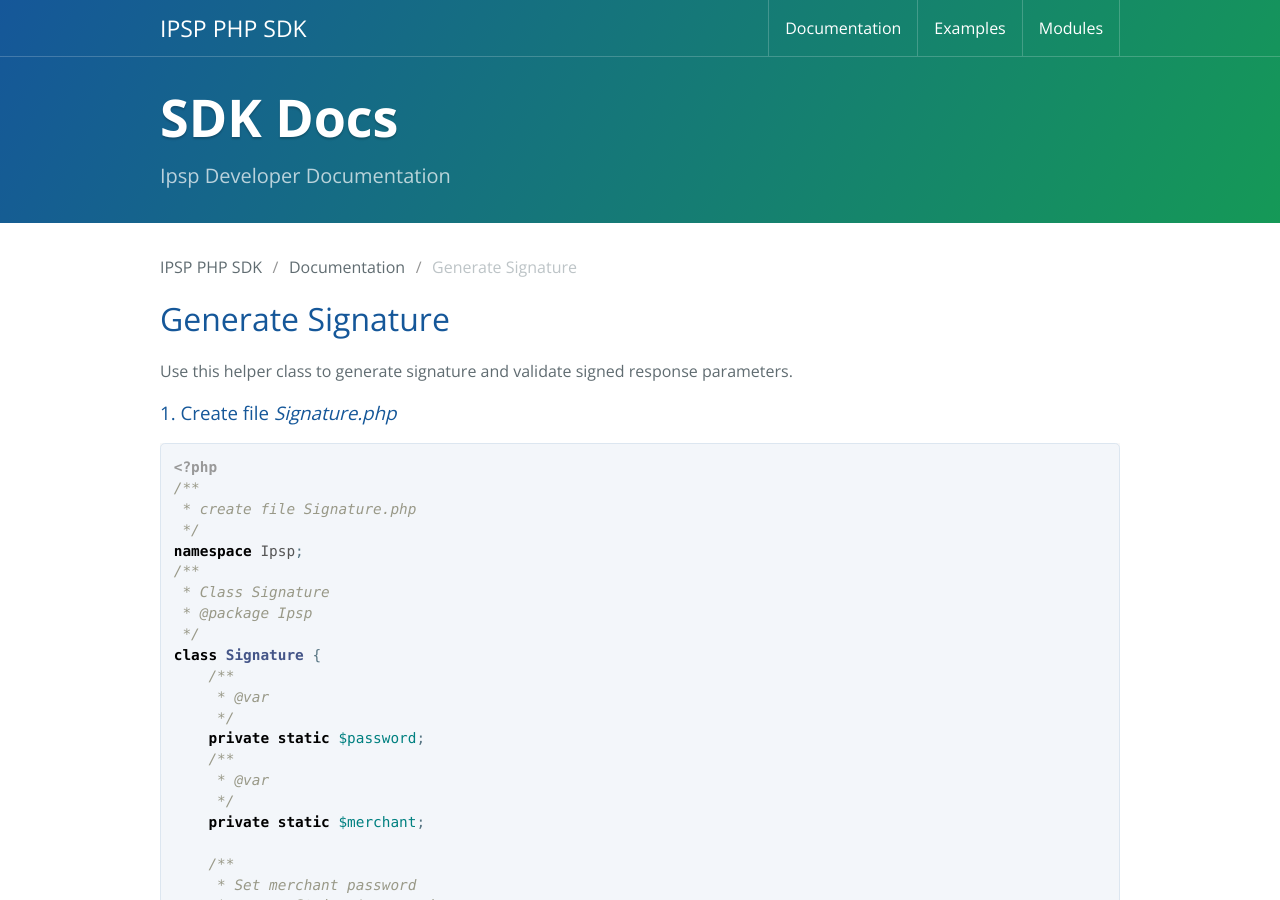
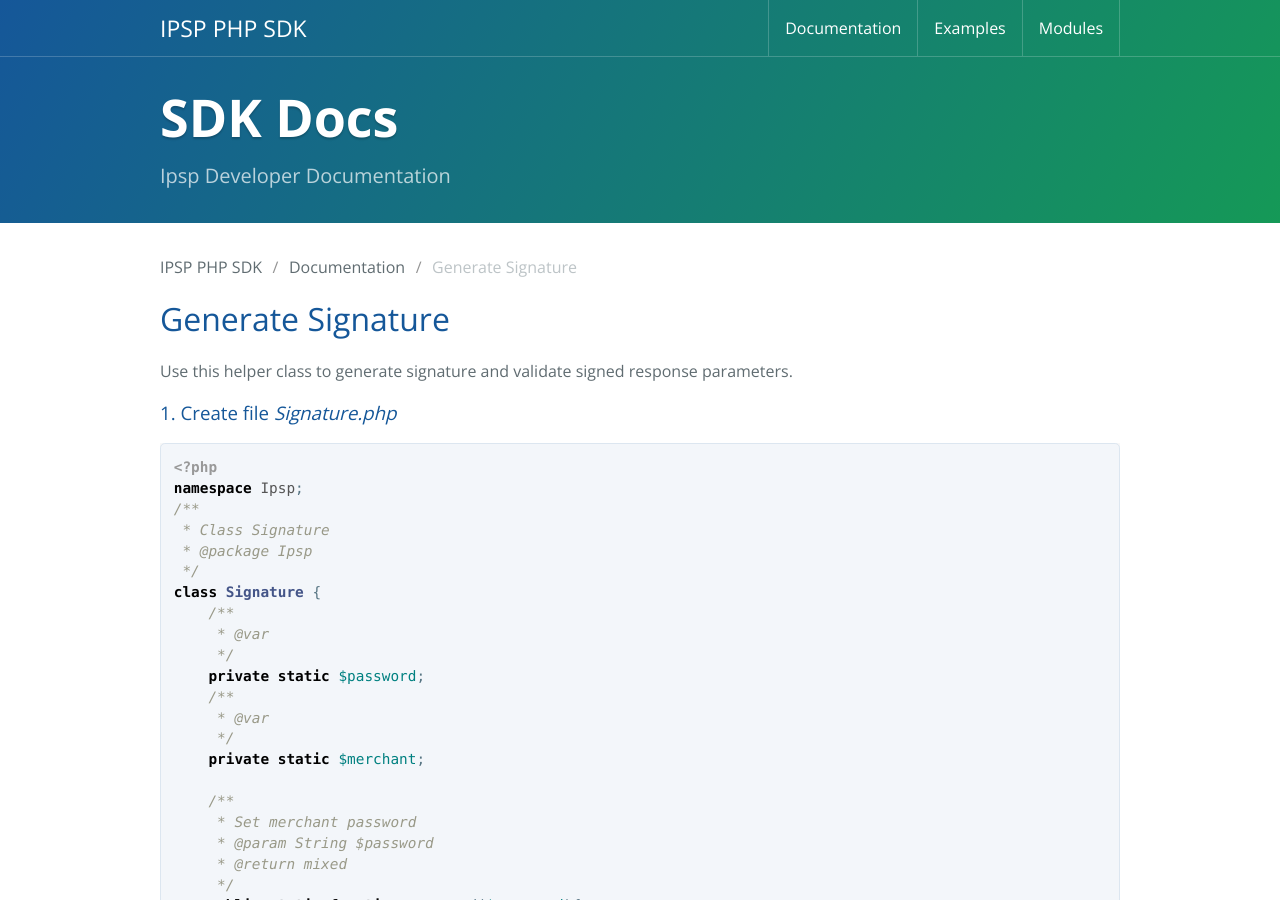
Before and after one commit to kosatyi/ipsp-php, a Jekyll site: the page built from docs/4.generate-signature.md, in a window 1280 px wide and 900 px high. Built offline with Jekyll 4.4.1, drawn with Linux system fonts in a browser that asks for light colours; our own code applies the rules of GitHub Pages for plain Markdown files.

Commit message:
update generate signature page

````diff
--- a/docs/4.generate-signature.md
+++ b/docs/4.generate-signature.md
@@ -10,9 +10,6 @@ Use this helper class to generate signature and validate signed response paramet
 
 ```php
 <?php
-/**
- * create file Signature.php
- */
 namespace Ipsp;
 /**
  * Class Signature
````
